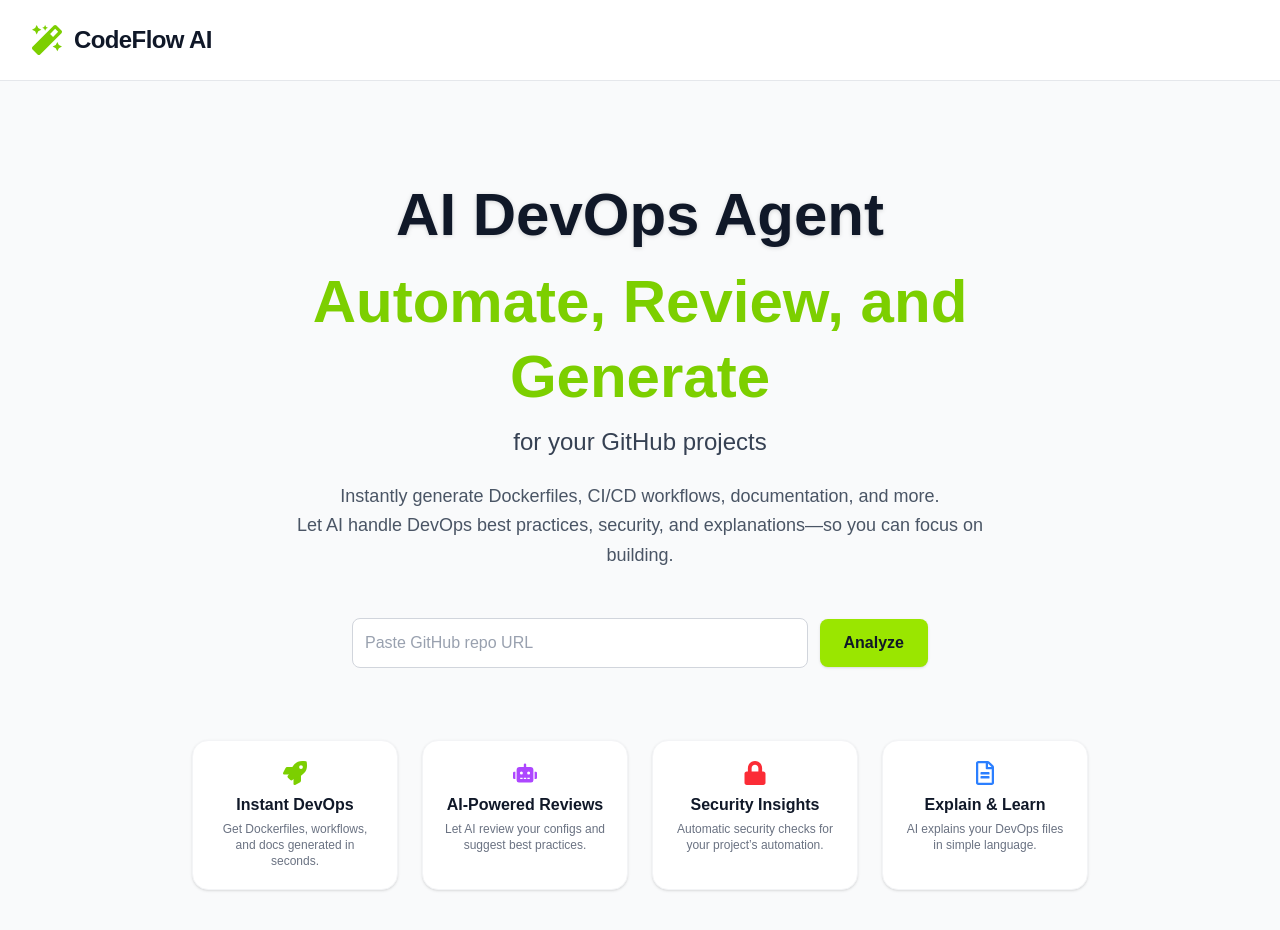
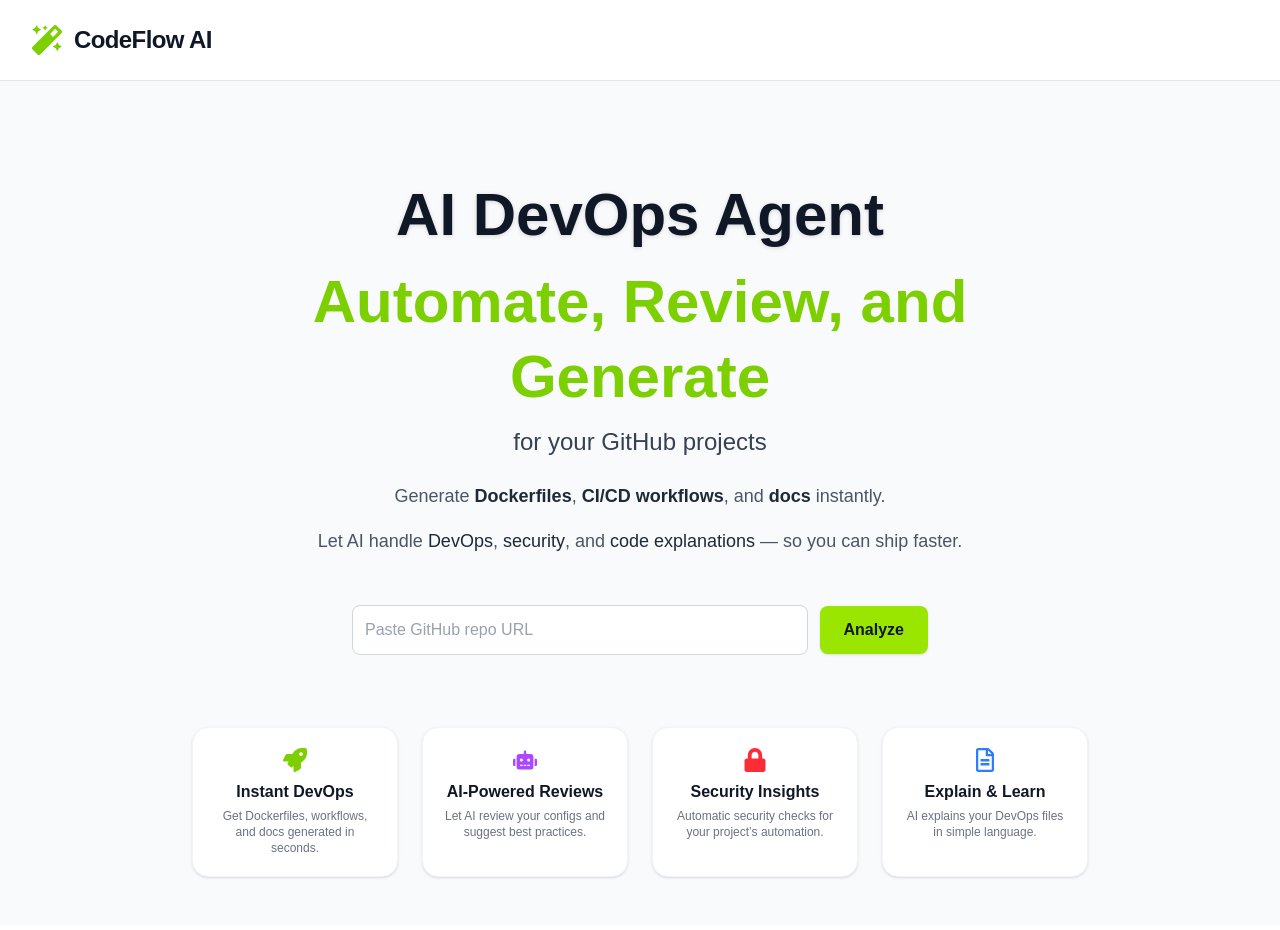
Before and after one commit to shreyash776/ai-devops-agent, a Next.js app: page / in a window 1280 px wide. Shown: the top 930 px of the page. Built offline with nearby package versions, Linux system fonts and the light colour scheme.

Commit message:
feat: enhance HeroSection with staggered animations for improved user experience

```diff
--- a/src/components/HeroSection.tsx
+++ b/src/components/HeroSection.tsx
@@ -30,16 +30,43 @@ export default function HeroSection() {
         </motion.span>
       </motion.h1>
 
-      <motion.p
-        initial={{ opacity: 0 }}
-        animate={{ opacity: 1 }}
-        transition={{ delay: 0.9, duration: 0.8 }}
-        className="text-lg text-gray-600 mt-5 leading-relaxed"
-      >
-        Instantly generate Dockerfiles, CI/CD workflows, documentation, and more.
-        <br />
-        Let AI handle DevOps best practices, security, and explanations—so you can focus on building.
-      </motion.p>
+
+<motion.div
+  initial="hidden"
+  animate="visible"
+  variants={{
+    hidden: {},
+    visible: {
+      transition: {
+        staggerChildren: 0.3,
+      },
+    },
+  }}
+  className="text-gray-600 mt-6 space-y-4 text-base sm:text-lg leading-relaxed"
+>
+  <motion.p
+    initial={{ opacity: 0, y: 10 }}
+    animate={{ opacity: 1, y: 0 }}
+    transition={{ duration: 0.6 }}
+  >
+    Generate <span className="text-gray-800 font-semibold">Dockerfiles</span>,
+    <span className="text-gray-800 font-semibold"> CI/CD workflows</span>, and
+    <span className="text-gray-800 font-semibold"> docs</span> instantly.
+  </motion.p>
+
+  <motion.p
+    initial={{ opacity: 0, y: 10 }}
+    animate={{ opacity: 1, y: 0 }}
+    transition={{ duration: 0.6, delay: 0.3 }}
+  >
+    Let AI handle <span className="text-gray-800 font-medium">DevOps</span>,
+    <span className="text-gray-800 font-medium"> security</span>, and
+    <span className="text-gray-800 font-medium"> code explanations</span> —
+    so you can ship faster.
+  </motion.p>
+</motion.div>
+
+
     </section>
   );
 }
```
